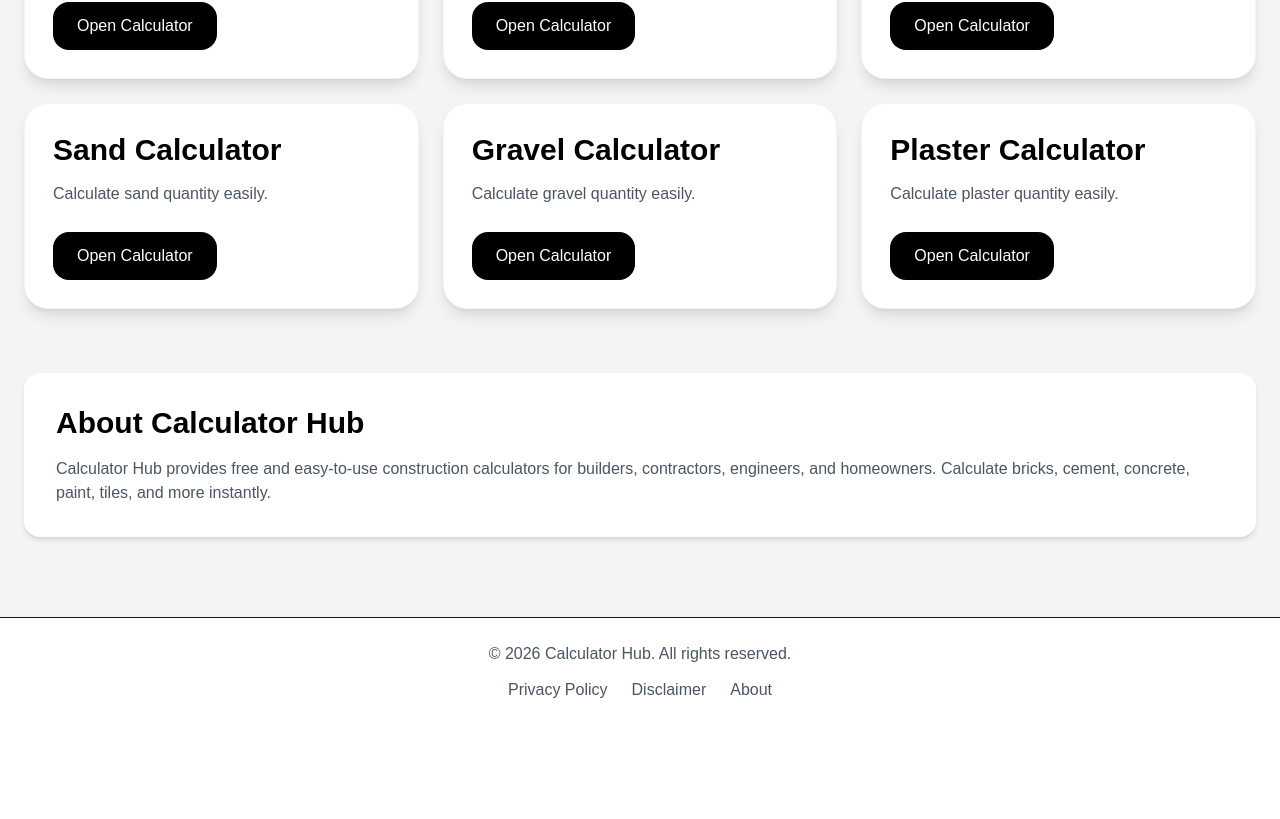
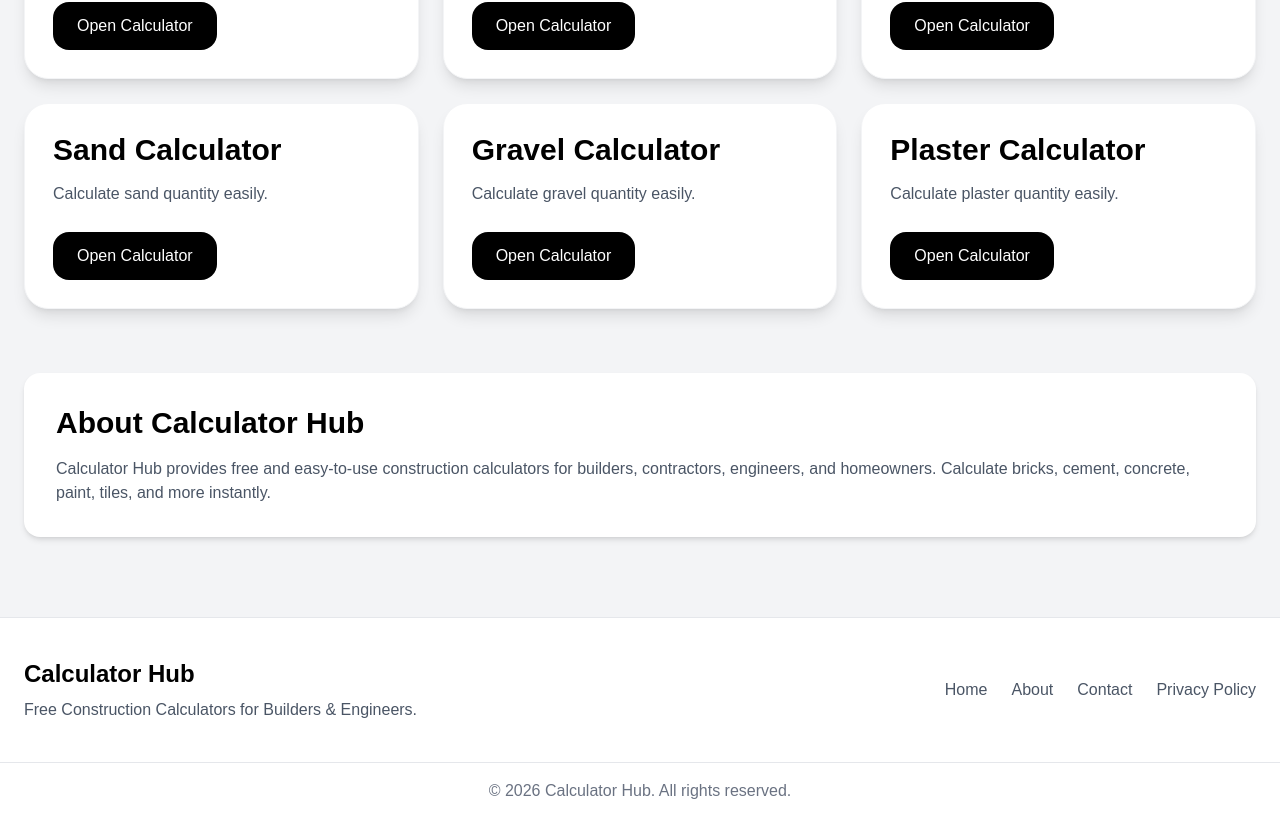
Before and after one commit to payadav142-rgb/calhub, a Next.js app: page / in a window 1280 px wide. Shown: the part 958-1777 px from the top of the page. Before the commit the page ends 1684 px from the top, so only its background shows below. Built offline with nearby package versions, Linux system fonts and the light colour scheme.

Commit message:
Improved footer UI

```diff
--- a/app/components/Footer.tsx
+++ b/app/components/Footer.tsx
@@ -1,25 +1,53 @@
 import Link from "next/link";
+
 export default function Footer() {
   return (
-    <footer className="border-t bg-white px-6 py-6">
-      <div className="text-center text-gray-600">
-        <p>
-          © 2026 Calculator Hub. All rights reserved.
-        </p>
+    <footer className="border-t border-gray-200 bg-white">
+      <div className="mx-auto flex max-w-7xl flex-col items-center justify-between gap-6 px-6 py-10 md:flex-row">
+        <div>
+          <h2 className="text-2xl font-bold text-black">
+            Calculator Hub
+          </h2>
 
-        <div className="mt-3 flex justify-center gap-6">
-  <Link href="/privacy-policy">
-    Privacy Policy
-  </Link>
+          <p className="mt-2 text-gray-600">
+            Free Construction Calculators for
+            Builders & Engineers.
+          </p>
+        </div>
 
-  <Link href="/disclaimer">
-    Disclaimer
-  </Link>
+        <div className="flex gap-6">
+          <Link
+            href="/"
+            className="text-gray-600 transition hover:text-black"
+          >
+            Home
+          </Link>
 
-  <Link href="/about">
-    About
-  </Link>
-</div>
+          <Link
+            href="/about"
+            className="text-gray-600 transition hover:text-black"
+          >
+            About
+          </Link>
+
+          <Link
+            href="/contact"
+            className="text-gray-600 transition hover:text-black"
+          >
+            Contact
+          </Link>
+
+          <Link
+            href="/privacy-policy"
+            className="text-gray-600 transition hover:text-black"
+          >
+            Privacy Policy
+          </Link>
+        </div>
+      </div>
+
+      <div className="border-t border-gray-200 py-4 text-center text-gray-500">
+        © 2026 Calculator Hub. All rights reserved.
       </div>
     </footer>
   );
```
